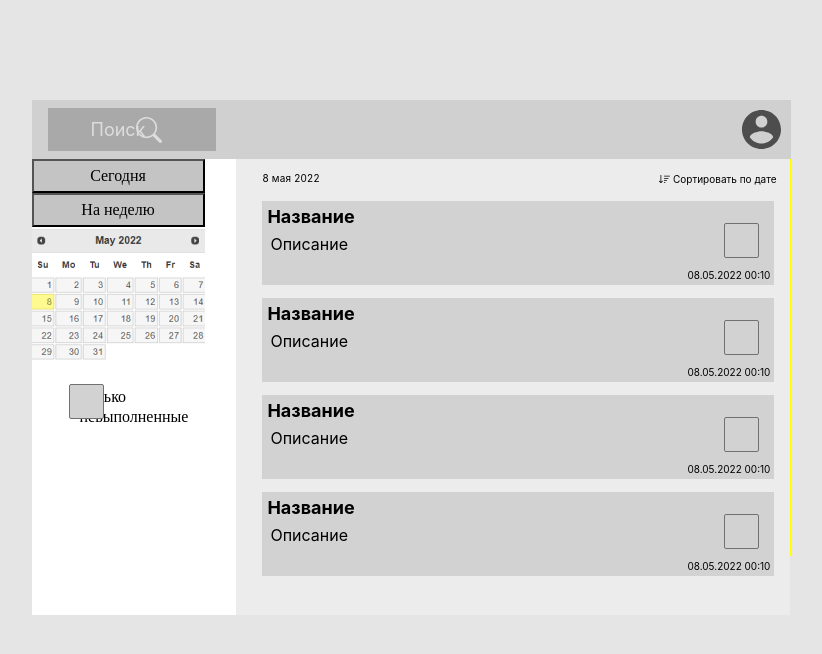
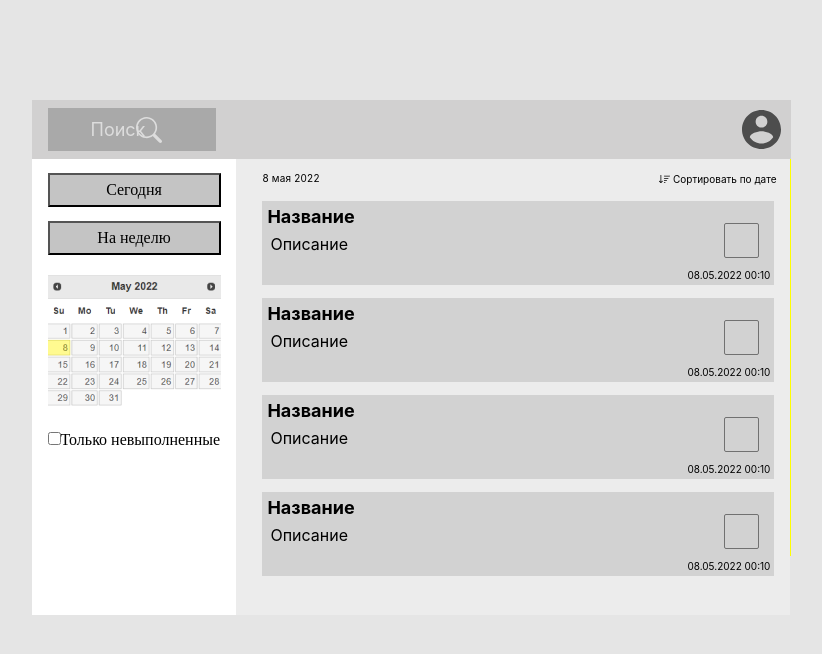
Before and after one commit to VladimirBvt/todoo-list, a React (Create React App) app: page / in a window 1280 px wide. Shown: the top 654 px of the page, without its empty margins (229-1051 px from the left). Built offline with nearby package versions, Linux system fonts and the light colour scheme.

Commit message:
Исправляет ошибку checkbox. Добавляет рандомный id для checkbox todoo.

```diff
--- a/src/components/button/button.css
+++ b/src/components/button/button.css
@@ -3,4 +3,5 @@
     width: 173px;
     height: 34px;
     background: #C4C4C4;
+    margin-top: 14px;
 }
--- a/src/components/calendar/calendar.css
+++ b/src/components/calendar/calendar.css
@@ -2,4 +2,5 @@
     width: 173px;
     height: 135px;
     background: url('../../images/calendar.png');
+    margin-top: 18px;
 }
--- a/src/components/section-filter/section-filter.css
+++ b/src/components/section-filter/section-filter.css
@@ -1,4 +1,9 @@
 .section-filter {
     width: 27%;
     background: #FFFFFF;
+    padding-left: 16px;
 }
+
+.filter-unfulfilled {
+    margin-top: 23px;
+}
--- a/src/components/section-filter/section-filter.tsx
+++ b/src/components/section-filter/section-filter.tsx
@@ -8,7 +8,7 @@ export const SectionFilter:FC = () => {
         <Button text='Сегодня'/>
         <Button text='На неделю'/>
         <Calendar/>
-        <div>
+        <div className='filter-unfulfilled'>
             <input type='checkbox' id='unfulfilled'/>
             <label htmlFor='unfulfilled'>Только невыполненные</label>
         </div>
--- a/src/components/todoo/todoo.css
+++ b/src/components/todoo/todoo.css
@@ -58,15 +58,17 @@
     margin-top: 23px;
     margin-right: 4px;
 }
+/*-----------------*/
 
-input[type="checkbox"]:checked,
-input[type="checkbox"]:not(:checked) {
+
+.todoo-check:checked,
+.todoo-check:not(:checked) {
     position: absolute;
     left: -9999px;
 }
 
-input[type="checkbox"]:checked + label,
-input[type="checkbox"]:not(:checked) + label {
+.todoo-check:checked + label,
+.todoo-check:not(:checked) + label {
     display: inline-block;
     position: relative;
     padding-left: 48px;
@@ -75,8 +77,8 @@ input[type="checkbox"]:not(:checked) + label {
     cursor: pointer;
 }
 
-input[type="checkbox"]:checked + label:before,
-input[type="checkbox"]:not(:checked) + label:before {
+.todoo-check:checked + label:before,
+.todoo-check:not(:checked) + label:before {
     content: "";
     position: absolute;
     left: 37px;
@@ -87,13 +89,13 @@ input[type="checkbox"]:not(:checked) + label:before {
     background-color: #D2D2D2;
 }
 
-input[type="checkbox"]:checked + label:before,
-input[type="checkbox"]:not(:checked) + label:before {
+.todoo-check:checked + label:before,
+.todoo-check:not(:checked) + label:before {
     border-radius: 2px;
 }
 
-input[type="checkbox"]:checked + label:after,
-input[type="checkbox"]:not(:checked) + label:after {
+.todoo-check:checked + label:after,
+.todoo-check:not(:checked) + label:after {
     content: "";
     position: absolute;
     -webkit-transition: all 0.2s ease;
@@ -102,8 +104,8 @@ input[type="checkbox"]:not(:checked) + label:after {
     transition: all 0.2s ease;
 }
 
-input[type="checkbox"]:checked + label:after,
-input[type="checkbox"]:not(:checked) + label:after {
+.todoo-check:checked + label:after,
+.todoo-check:not(:checked) + label:after {
     left: 46px;
     top: 30px;
     width: 18px;
@@ -118,10 +120,12 @@ input[type="checkbox"]:not(:checked) + label:after {
     transform: rotate(-45deg);
 }
 
-input[type="checkbox"]:not(:checked) + label:after {
+.todoo-check:not(:checked) + label:after {
     opacity: 0;
 }
 
-input[type="checkbox"]:checked + label:after {
+.todoo-check:checked + label:after {
     opacity: 1;
 }
+
+/*-----------------*/
--- a/src/components/todoo/todoo.tsx
+++ b/src/components/todoo/todoo.tsx
@@ -2,15 +2,20 @@ import './todoo.css';
 import {FC} from 'react';
 
 export const Todoo:FC = () => {
+    const getId = () => {
+        return `check-${Math.random()}`;
+    }
+    const id = getId();
+
     return <div className='todoo'>
         <div className='todoo-text'>
             <h3 className='todoo-title'>Название</h3>
             <p className='todoo-description'>Описание</p>
         </div>
         <div className='todoo-info'>
-            <div>
-                <input type="checkbox" className='todoo-check' id='check'/>
-                <label htmlFor='check'>1</label>
+            <div className='todoo-check-wrap'>
+                <input type="checkbox" className='todoo-check' id={id}/>
+                <label htmlFor={id}>1</label>
             </div>
             <p className='todoo-date'>08.05.2022 00:10</p>
         </div>
--- a/src/types/data.ts
+++ b/src/types/data.ts
@@ -8,3 +8,7 @@ export interface Todo {
 export interface ButtonProps {
     text: string;
 }
+
+export interface TodooProps {
+    id: string;
+}
```
